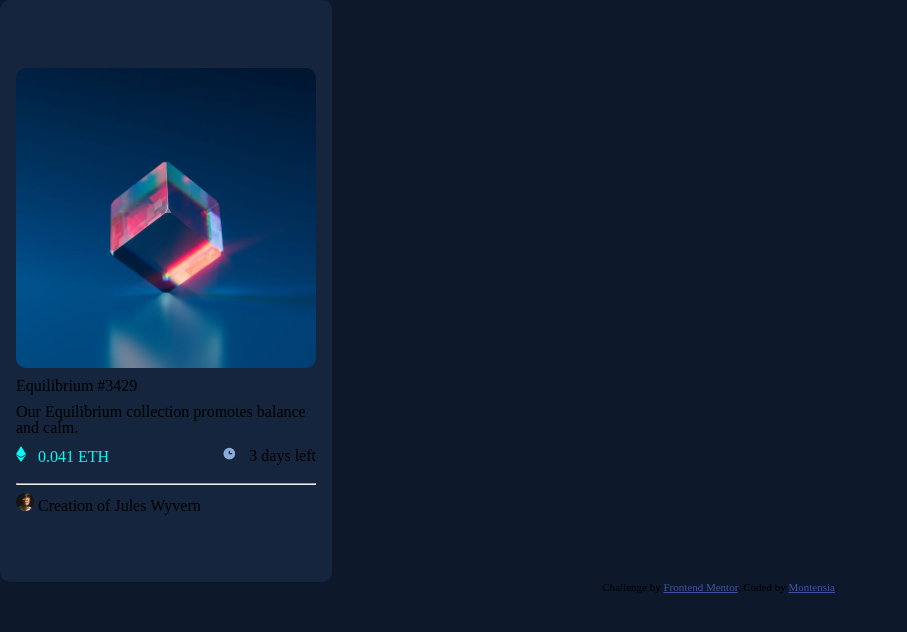
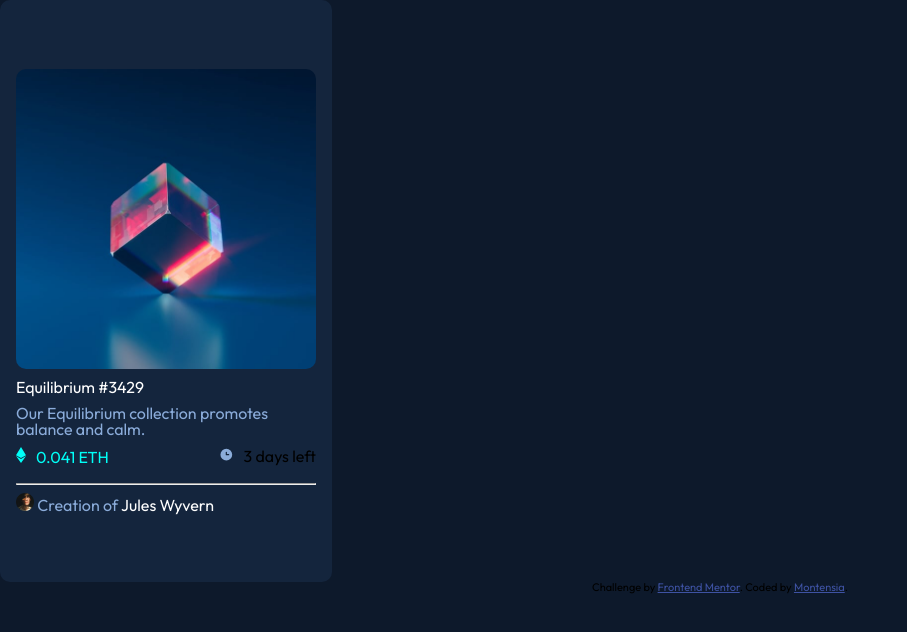
Before and after one commit to monteecode/FM-nft-preview-card, a plain HTML site: page index.html in a window 1280 px wide. Shown: the top 632 px of the page, without its empty margins (0-907 px from the left). Drawn offline with Linux system fonts and the light colour scheme.

Commit message:
Added color to text for footer

```diff
--- a/design/styles.css
+++ b/design/styles.css
@@ -1,5 +1,6 @@
 section {
   background-color: hsl(217, 54%, 11%);
+  font-family: "Outfit", sans-serif;
   width: 100%;
   height: 100vh;
 }
@@ -15,9 +16,26 @@ article {
   width: 300px;
 }
 
-.description,
+div hr {
+  color: hsl(215, 32%, 27%);
+}
+
 h3 {
   margin-top: 10px;
+  color: hsl(0, 0%, 100%);
+}
+
+.description {
+  color: hsl(215, 51%, 70%);
+  margin-top: 10px;
+}
+
+.creation-text {
+  color: hsl(215, 51%, 70%);
+}
+
+.name-text {
+  color: hsl(0, 0%, 100%);
 }
 
 img.nft-img {
--- a/index.html
+++ b/index.html
@@ -13,6 +13,12 @@
     />
 
     <title>Frontend Mentor | NFT preview card component</title>
+    <link rel="preconnect" href="https://fonts.googleapis.com" />
+    <link rel="preconnect" href="https://fonts.gstatic.com" crossorigin />
+    <link
+      href="https://fonts.googleapis.com/css2?family=Outfit:wght@300;400;600&display=swap"
+      rel="stylesheet"
+    />
     <link rel="stylesheet" href="./design/css-reset.css" />
     <link rel="stylesheet" href="./design/styles.css" />
   </head>
@@ -40,8 +46,8 @@
         <footer>
           <p>
             <span><img src="./images/image-avatar.png" width="18px" /></span>
-            Creation of
-            <b>Jules Wyvern</b>
+            <span class="creation-text">Creation of</span>
+            <b class="name-text">Jules Wyvern</b>
           </p>
         </footer>
       </article>
```
